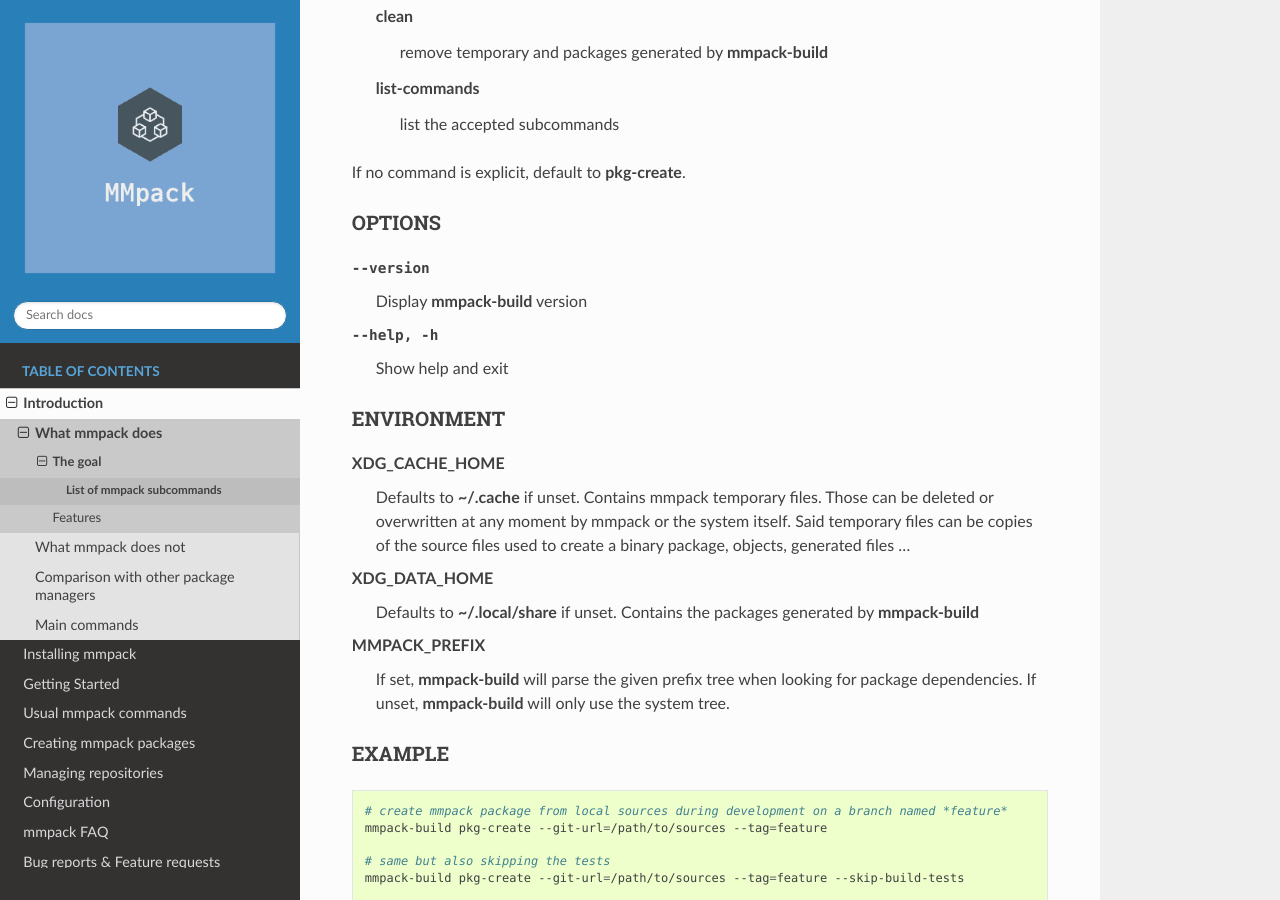
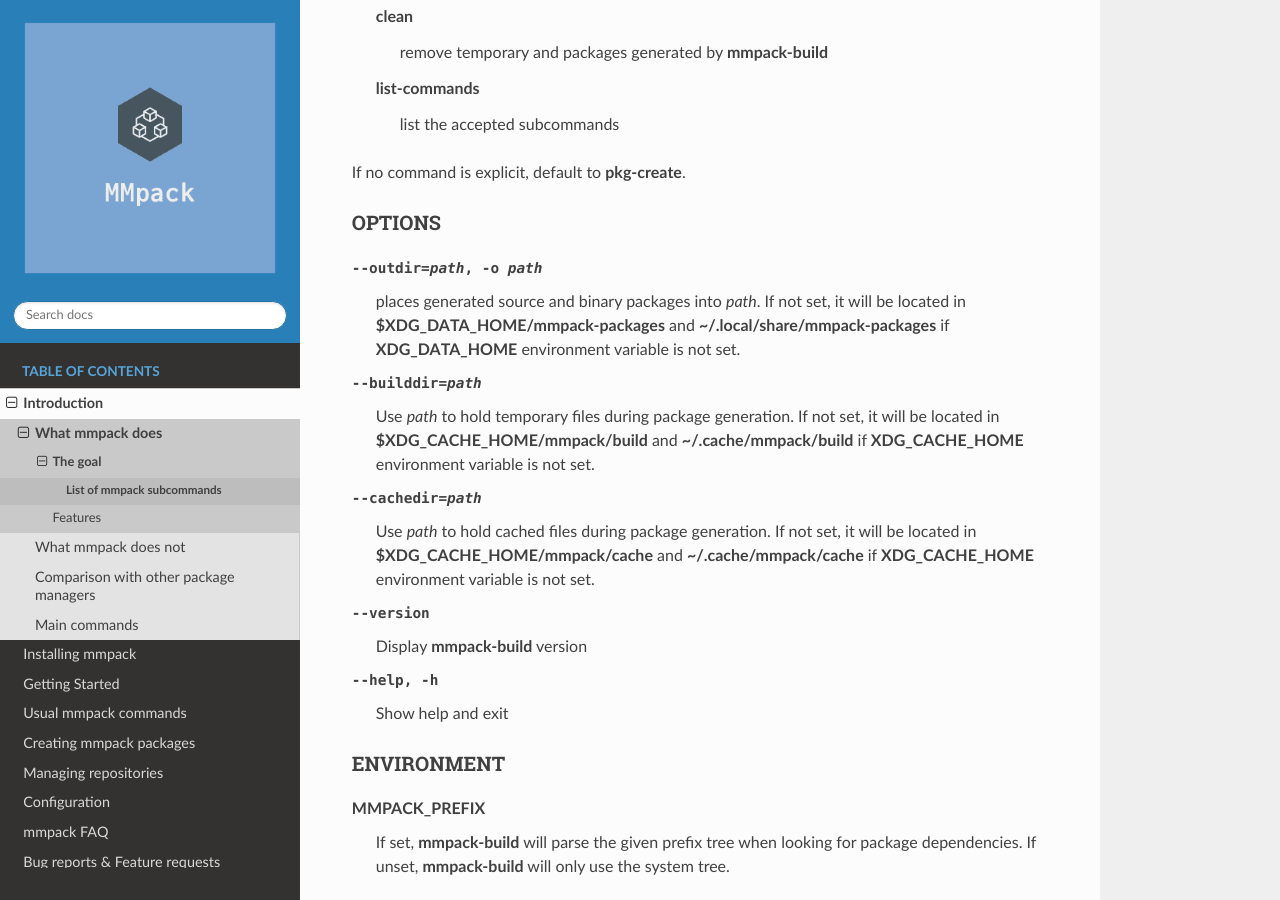
Before and after one commit to mmlabs-mindmaze/mmpack, a Sphinx documentation site: the page built from docs/man/1/mmpack-build.rst, in a window 1280 px wide and 900 px high, scrolled down 961 px. Built offline with Sphinx 7.4.7 and the Read the Docs theme 2.0.0, drawn with Linux system fonts in a browser that asks for light colours.

Commit message:
mmpack-build: add outdir, builddir and cachedir options
mmpack-build accepts option to set output (--outdir|-o), build
(--builddir) or cache (--cachedir) folder through command line. This
avoids to set XDG_CACHE_HOME and XDG_DATA_HOME environment variables to
the equivalent. Not only this is more precise (each can be individually
set), but setting those environment variable for one execution is a bad
practice (those are supposed to be set session wide). The environment
variable are used only to set the default value.

Change-Id: I8855a90bf4f585f056f5844a451e8aa38fb7ce3e

```diff
--- a/docs/man/1/mmpack-build.rst
+++ b/docs/man/1/mmpack-build.rst
@@ -50,6 +50,24 @@ If no command is explicit, default to **pkg-create**.
 OPTIONS
 =======
 
+--outdir=path, -o path
+  places generated source and binary packages into *path*. If not set, it will
+  be located in **$XDG_DATA_HOME/mmpack-packages** and
+  **~/.local/share/mmpack-packages** if **XDG_DATA_HOME** environment variable
+  is not set.
+
+--builddir=path
+  Use *path* to hold temporary files during package generation. If not set, it
+  will be located in **$XDG_CACHE_HOME/mmpack/build** and
+  **~/.cache/mmpack/build** if **XDG_CACHE_HOME** environment variable is not
+  set.
+
+--cachedir=path
+  Use *path* to hold cached files during package generation. If not set, it
+  will be located in **$XDG_CACHE_HOME/mmpack/cache** and
+  **~/.cache/mmpack/cache** if **XDG_CACHE_HOME** environment variable is not
+  set.
+
 --version
   Display **mmpack-build** version
 
@@ -58,17 +76,6 @@ OPTIONS
 
 ENVIRONMENT
 ===========
-
-XDG_CACHE_HOME
-  Defaults to **~/.cache** if unset.
-  Contains mmpack temporary files. Those can be deleted or overwritten at
-  any moment by mmpack or the system itself.
-  Said temporary files can be copies of the source files used to create a
-  binary package, objects, generated files ...
-
-XDG_DATA_HOME
-  Defaults to **~/.local/share** if unset.
-  Contains the packages generated by **mmpack-build**
 
 MMPACK_PREFIX
   If set, **mmpack-build** will parse the given prefix tree when looking for
```
Also changed, not shown: other parts of docs/man/1/mmpack-build.rst (+1 -1 lines), 2 other files.
